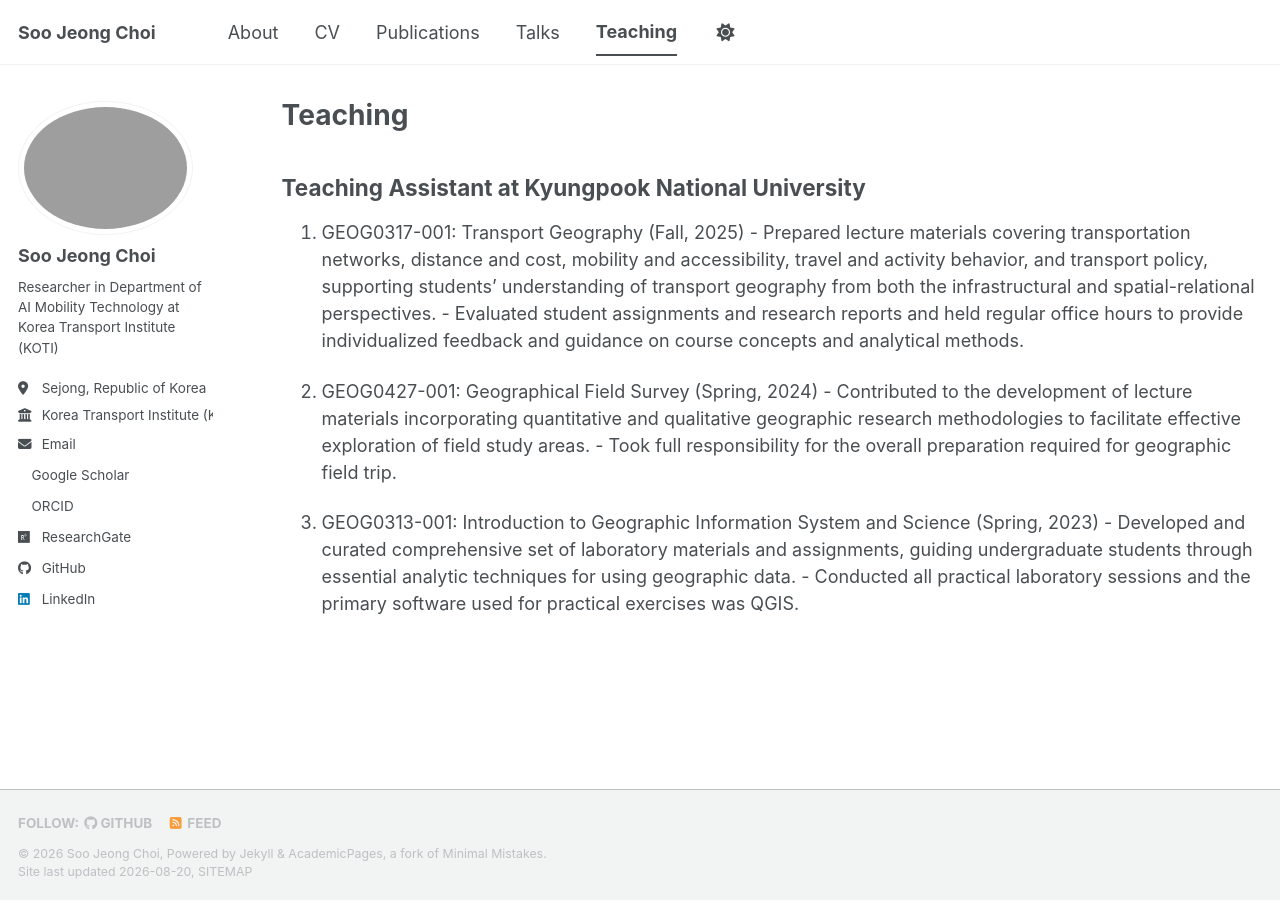
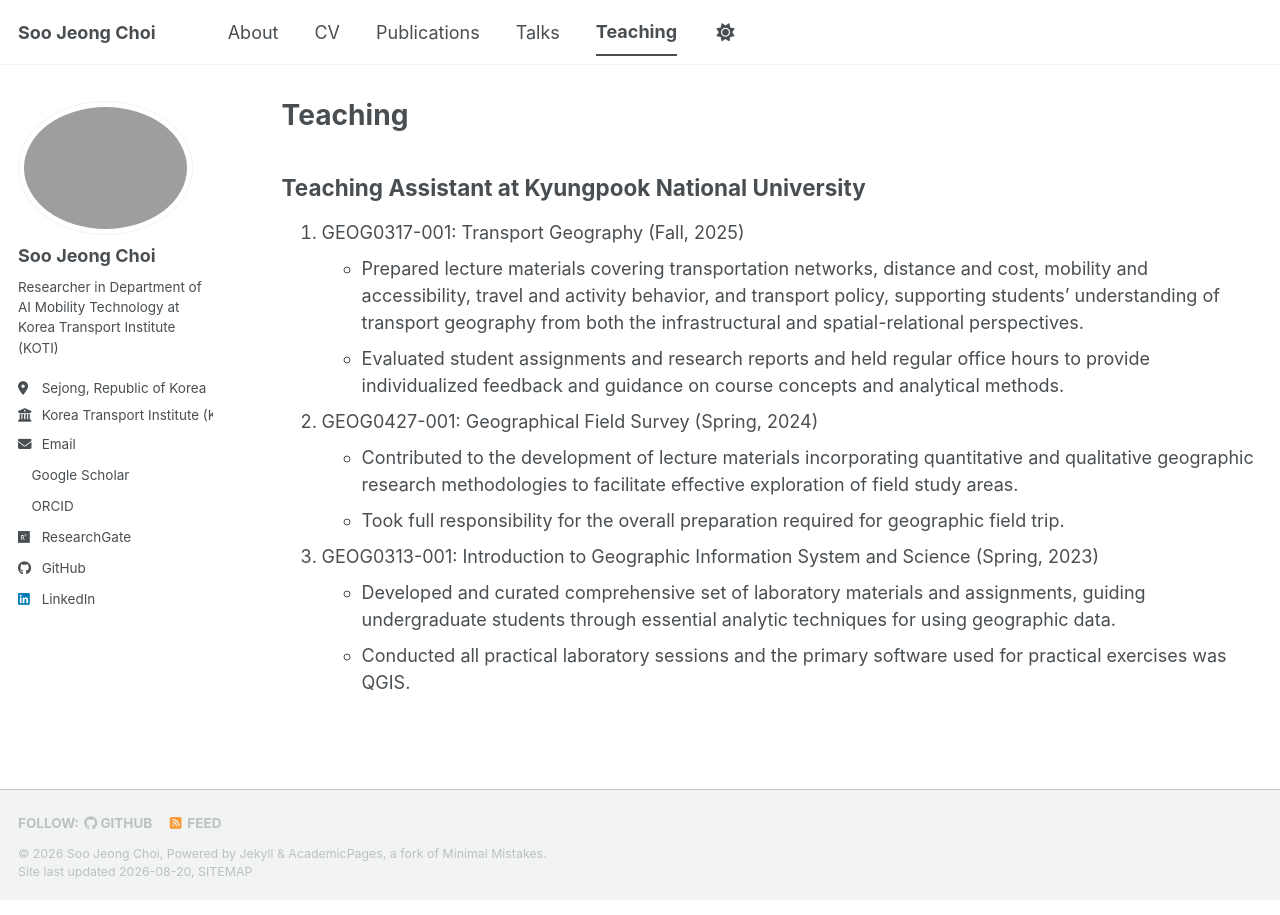
Before and after one commit to soojeongchoi21/soojeongchoi.github.io, a Jekyll site: the page built from _pages/teaching.md, in a window 1280 px wide. Built offline with Jekyll 4.4.1, drawn with Linux system fonts in a browser that asks for light colours; a style sheet for code colours, icons or effects is not loaded.

```diff
--- a/_pages/teaching.md
+++ b/_pages/teaching.md
@@ -9,13 +9,13 @@ author_profile: true
 ## Teaching Assistant at Kyungpook National University
 
   1. GEOG0317-001: Transport Geography (Fall, 2025)
-    - Prepared lecture materials covering transportation networks, distance and cost, mobility and accessibility, travel and activity behavior, and transport policy, supporting students' understanding of transport geography from both the infrastructural and spatial-relational perspectives.
-    - Evaluated student assignments and research reports and held regular office hours to provide individualized feedback and guidance on course concepts and analytical methods.
+      * Prepared lecture materials covering transportation networks, distance and cost, mobility and accessibility, travel and activity behavior, and transport policy, supporting students' understanding of transport geography from both the infrastructural and spatial-relational perspectives.
+      * Evaluated student assignments and research reports and held regular office hours to provide individualized feedback and guidance on course concepts and analytical methods.
 
   2. GEOG0427-001: Geographical Field Survey (Spring, 2024)
-    - Contributed to the development of lecture materials incorporating quantitative and qualitative geographic research methodologies to facilitate effective exploration of field study areas.
-    - Took full responsibility for the overall preparation required for geographic field trip.
+      * Contributed to the development of lecture materials incorporating quantitative and qualitative geographic research methodologies to facilitate effective exploration of field study areas.
+      * Took full responsibility for the overall preparation required for geographic field trip.
 
   3. GEOG0313-001: Introduction to Geographic Information System and Science (Spring, 2023)
-    - Developed and curated comprehensive set of laboratory materials and assignments, guiding undergraduate students through essential analytic techniques for using geographic data.
-    - Conducted all practical laboratory sessions and the primary software used for practical exercises was QGIS.
+      * Developed and curated comprehensive set of laboratory materials and assignments, guiding undergraduate students through essential analytic techniques for using geographic data.
+      * Conducted all practical laboratory sessions and the primary software used for practical exercises was QGIS.
```
